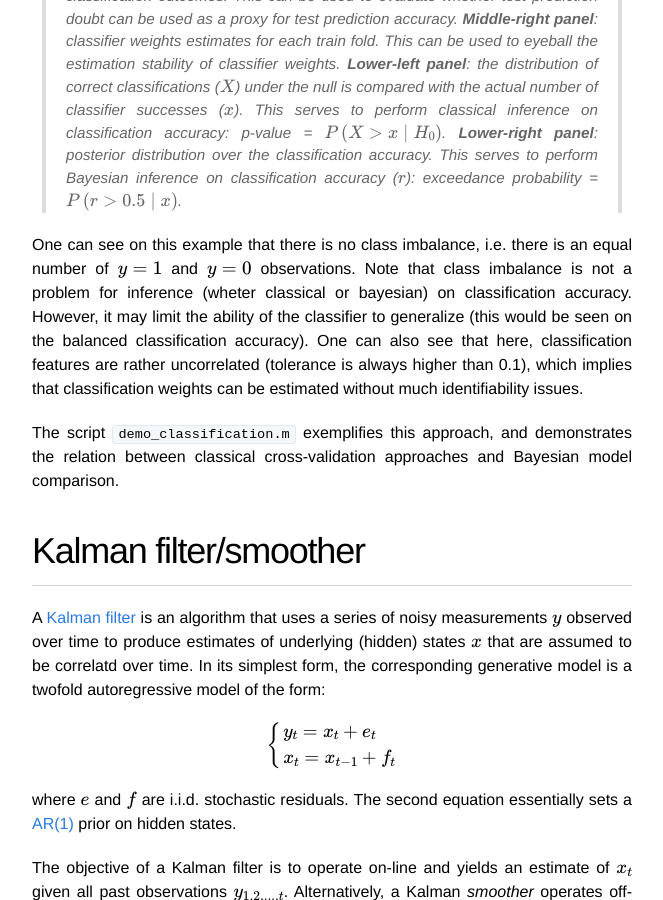
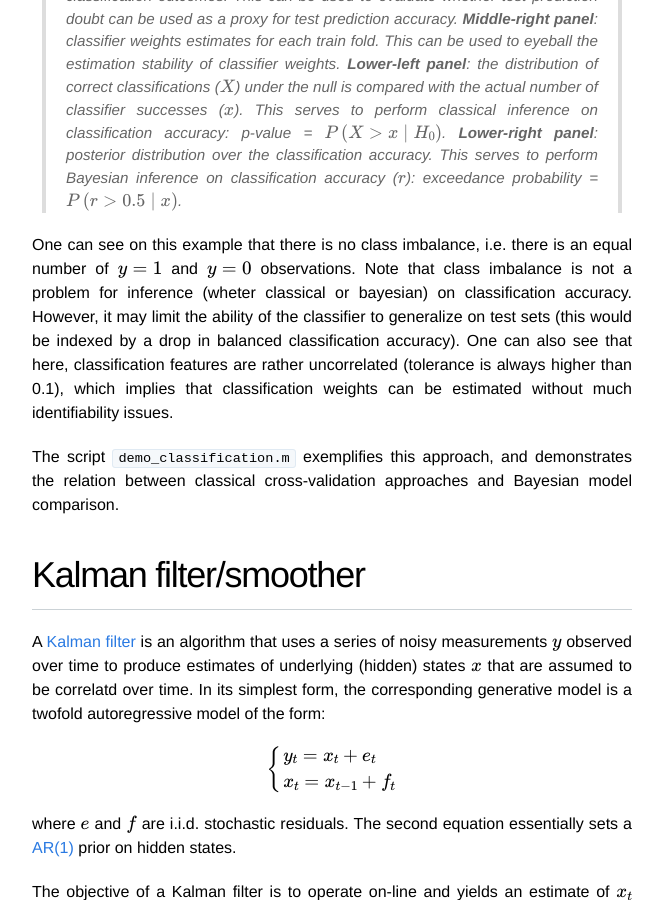
Before and after one commit to MBB-team/VBA-toolbox, a Jekyll site: the page built from _wiki/statistical-models.md, in a window 1280 px wide and 900 px high, scrolled down 10290 px. Shown: the whole window, without its empty margins (308-971 px from the left). Built offline with Jekyll 4.4.1, drawn with Linux system fonts in a browser that asks for light colours; nearby versions of some CDN libraries; formulas are drawn with MathJax 3.

Commit message:
Update statistical-models.md

```diff
--- a/_wiki/statistical-models.md
+++ b/_wiki/statistical-models.md
@@ -188,7 +188,7 @@ Let us eyeball the graphical output of the function `VBA_classification.m`:
 
 > **Upper-left panel**: classifier test prediction (y-axis) is plotted for all data samples (x-axis), in green (resp. red) if the test classication outcome turned out correct (resp. wrong). **Upper-right panel**: Data average (y-axis) is plotted as a function of binned classifier test prediction (x-axis). **Middle-left panel**: classifier test prediction variance is plotted for both correct (left) and wrong (right) classification outcomes. This can be used to evaluate whether test prediction doubt can be used as a proxy for test prediction accuracy. **Middle-right panel**: classifier weights estimates for each train fold. This can be used to eyeball the estimation stability of classifier weights. **Lower-left panel**: the distribution of correct classifications ($$X$$) under the null is compared with the actual number of classifier successes ($$x$$). This serves to perform classical inference on classification accuracy: p-value = $$P\left( X>x \mid H_0 \right)$$. **Lower-right panel**: posterior distribution over the classification accuracy. This serves to perform Bayesian inference on classification accuracy ($$r$$): exceedance probability = $$P\left( r>0.5 \mid x \right)$$.
 
-One can see on this example that there is no class imbalance, i.e. there is an equal number of $$y=1$$ and $$y=0$$ observations. Note that class imbalance is not a problem for inference (wheter classical or bayesian) on classification accuracy. However, it may limit the ability of the classifier to generalize (this would be seen on the balanced classification accuracy). One can also see that here, classification features are rather uncorrelated (tolerance is always higher than 0.1), which implies that classification weights can be estimated without much identifiability issues.
+One can see on this example that there is no class imbalance, i.e. there is an equal number of $$y=1$$ and $$y=0$$ observations. Note that class imbalance is not a problem for inference (wheter classical or bayesian) on classification accuracy. However, it may limit the ability of the classifier to generalize on test sets (this would be indexed by a drop in balanced classification accuracy). One can also see that here, classification features are rather uncorrelated (tolerance is always higher than 0.1), which implies that classification weights can be estimated without much identifiability issues.
 
 The script `demo_classification.m` exemplifies this approach, and demonstrates the relation between classical cross-validation approaches and Bayesian model comparison.
 
```
